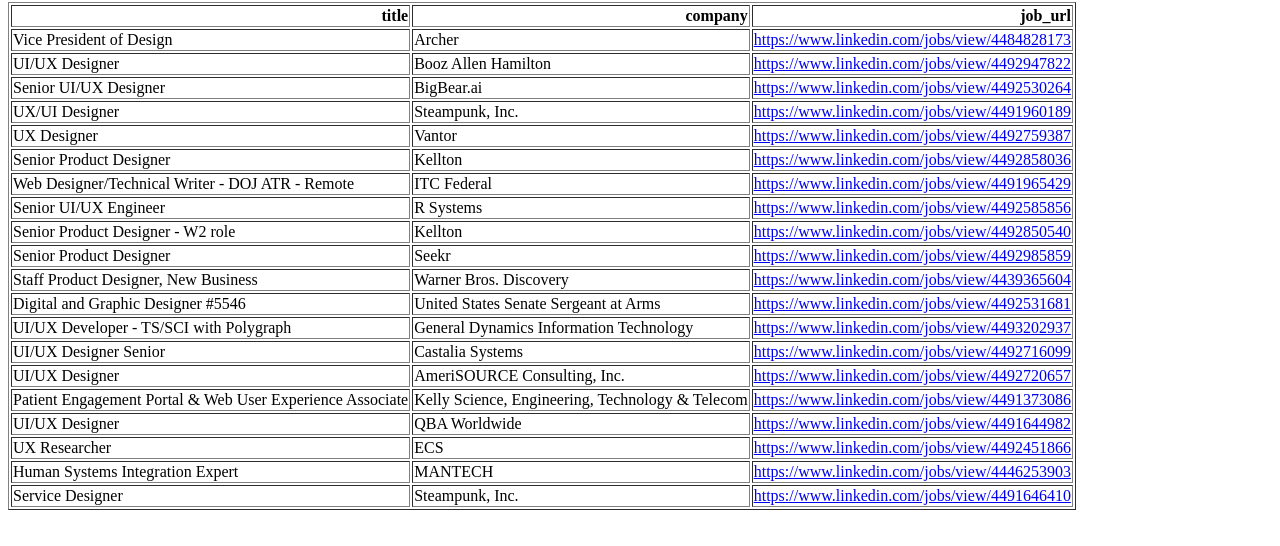
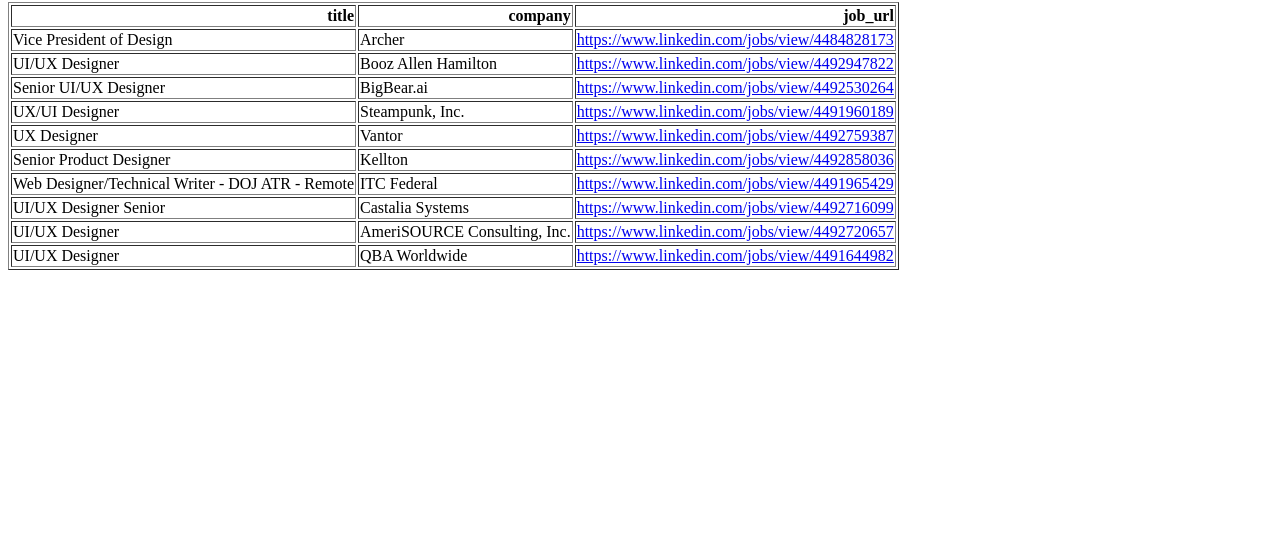
Before and after one commit to youngdv/Job-tracker, a plain HTML site: page index.html in a window 1280 px wide. Shown: the part 64-610 px from the top of the page. Drawn offline with Linux system fonts and the light colour scheme.

Commit message:
Update job board

```diff
--- a/index.html
+++ b/index.html
@@ -43,36 +43,6 @@
       <td><a href="https://www.linkedin.com/jobs/view/4491965429" target="_blank">https://www.linkedin.com/jobs/view/4491965429</a></td>
     </tr>
     <tr>
-      <td>Senior UI/UX Engineer</td>
-      <td>R Systems</td>
-      <td><a href="https://www.linkedin.com/jobs/view/4492585856" target="_blank">https://www.linkedin.com/jobs/view/4492585856</a></td>
-    </tr>
-    <tr>
-      <td>Senior Product Designer - W2 role</td>
-      <td>Kellton</td>
-      <td><a href="https://www.linkedin.com/jobs/view/4492850540" target="_blank">https://www.linkedin.com/jobs/view/4492850540</a></td>
-    </tr>
-    <tr>
-      <td>Senior Product Designer</td>
-      <td>Seekr</td>
-      <td><a href="https://www.linkedin.com/jobs/view/4492985859" target="_blank">https://www.linkedin.com/jobs/view/4492985859</a></td>
-    </tr>
-    <tr>
-      <td>Staff Product Designer, New Business</td>
-      <td>Warner Bros. Discovery</td>
-      <td><a href="https://www.linkedin.com/jobs/view/4439365604" target="_blank">https://www.linkedin.com/jobs/view/4439365604</a></td>
-    </tr>
-    <tr>
-      <td>Digital and Graphic Designer #5546</td>
-      <td>United States Senate Sergeant at Arms</td>
-      <td><a href="https://www.linkedin.com/jobs/view/4492531681" target="_blank">https://www.linkedin.com/jobs/view/4492531681</a></td>
-    </tr>
-    <tr>
-      <td>UI/UX Developer - TS/SCI with Polygraph</td>
-      <td>General Dynamics Information Technology</td>
-      <td><a href="https://www.linkedin.com/jobs/view/4493202937" target="_blank">https://www.linkedin.com/jobs/view/4493202937</a></td>
-    </tr>
-    <tr>
       <td>UI/UX Designer Senior</td>
       <td>Castalia Systems</td>
       <td><a href="https://www.linkedin.com/jobs/view/4492716099" target="_blank">https://www.linkedin.com/jobs/view/4492716099</a></td>
@@ -83,29 +53,9 @@
       <td><a href="https://www.linkedin.com/jobs/view/4492720657" target="_blank">https://www.linkedin.com/jobs/view/4492720657</a></td>
     </tr>
     <tr>
-      <td>Patient Engagement Portal &amp; Web User Experience Associate</td>
-      <td>Kelly Science, Engineering, Technology &amp; Telecom</td>
-      <td><a href="https://www.linkedin.com/jobs/view/4491373086" target="_blank">https://www.linkedin.com/jobs/view/4491373086</a></td>
-    </tr>
-    <tr>
       <td>UI/UX Designer</td>
       <td>QBA Worldwide</td>
       <td><a href="https://www.linkedin.com/jobs/view/4491644982" target="_blank">https://www.linkedin.com/jobs/view/4491644982</a></td>
     </tr>
-    <tr>
-      <td>UX Researcher</td>
-      <td>ECS</td>
-      <td><a href="https://www.linkedin.com/jobs/view/4492451866" target="_blank">https://www.linkedin.com/jobs/view/4492451866</a></td>
-    </tr>
-    <tr>
-      <td>Human Systems Integration Expert</td>
-      <td>MANTECH</td>
-      <td><a href="https://www.linkedin.com/jobs/view/4446253903" target="_blank">https://www.linkedin.com/jobs/view/4446253903</a></td>
-    </tr>
-    <tr>
-      <td>Service Designer</td>
-      <td>Steampunk, Inc.</td>
-      <td><a href="https://www.linkedin.com/jobs/view/4491646410" target="_blank">https://www.linkedin.com/jobs/view/4491646410</a></td>
-    </tr>
   </tbody>
 </table></body></html>
```
